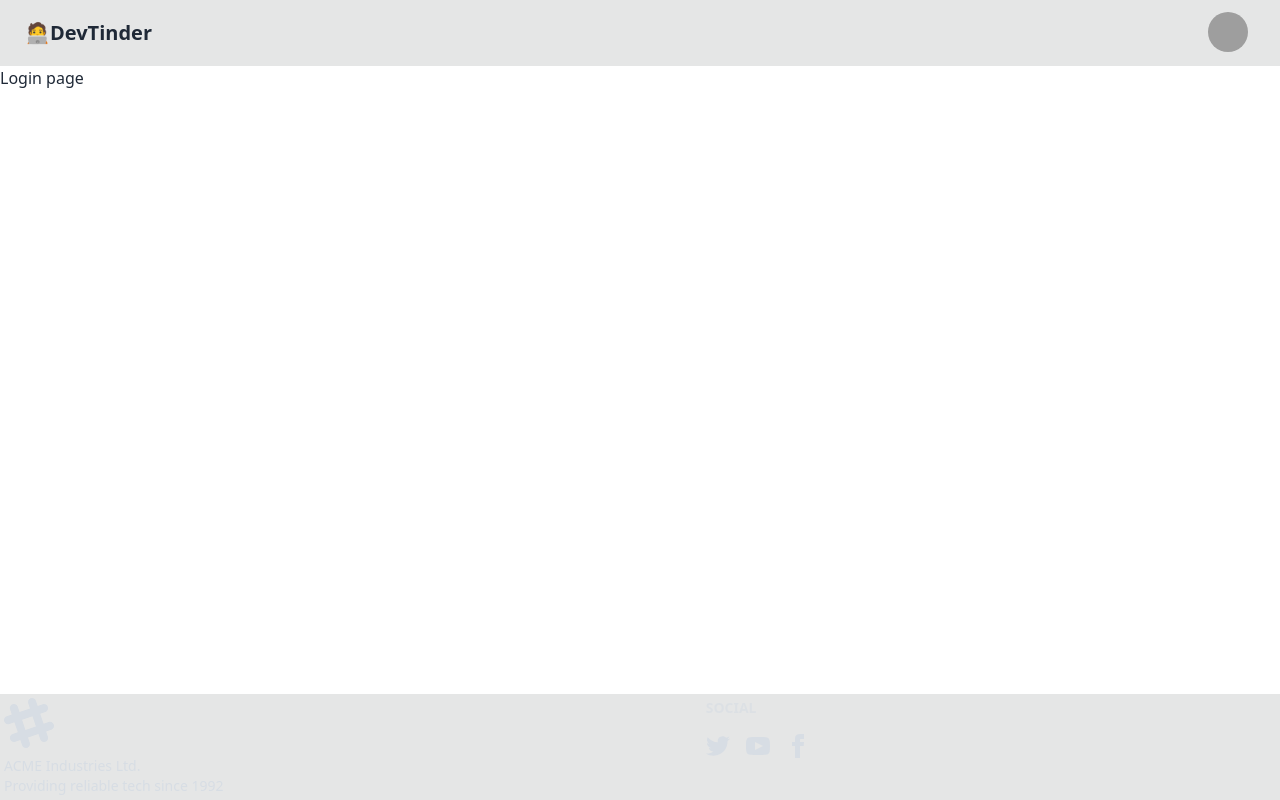
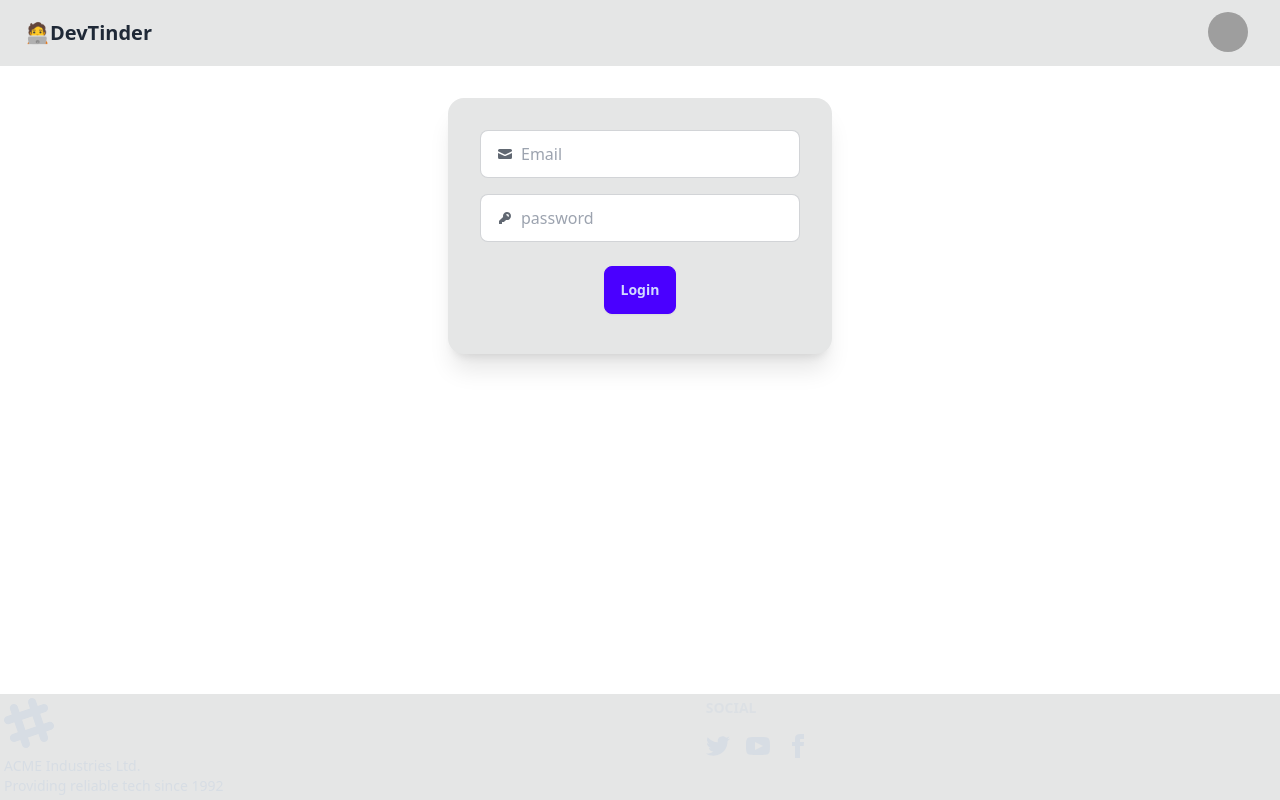
Before and after one commit to mritunjay99/devTinder-web, a React (Vite) app: page /login in a window 1280 px wide. Built offline with nearby package versions, Linux system fonts and the light colour scheme; grey boxes are pictures that could not be loaded.

Commit message:
Added login page and configure user store

```diff
--- a/package.json
+++ b/package.json
@@ -10,8 +10,11 @@
     "preview": "vite preview"
   },
   "dependencies": {
+    "@reduxjs/toolkit": "^2.5.0",
+    "axios": "^1.7.9",
     "react": "^18.3.1",
     "react-dom": "^18.3.1",
+    "react-redux": "^9.2.0",
     "react-router": "^7.1.1"
   },
   "devDependencies": {
--- a/src/App.jsx
+++ b/src/App.jsx
@@ -2,10 +2,13 @@
 import Body from "./Body";
 import Login from "./Login";
 import Profile from "./Profile";
+import { Provider } from "react-redux";
+import appStore from "./utils/appStore";
 
 function App() {
   return (
     <>
+      <Provider store={appStore}>
         <BrowserRouter basename="/">
           <Routes>
             <Route path="/" element={<Body />}>
@@ -14,6 +17,7 @@
             </Route>
           </Routes>
         </BrowserRouter>
+      </Provider>
     </>
   );
 }
--- a/src/Login.jsx
+++ b/src/Login.jsx
@@ -1,5 +1,84 @@
+import axios from "axios";
+import { useState } from "react";
+import { useNavigate } from "react-router";
+import { useDispatch } from "react-redux";
+import { addUser } from "./utils/userSlice";
+
 const Login = () => {
-  return <div>Login page</div>;
+  const [email, setEmail] = useState("");
+  const [password, setPassword] = useState("");
+  const navigate = useNavigate();
+  const dispatch = useDispatch();
+
+  const handleLogin = async () => {
+    try {
+      //if you are calling the login api , and if you are getting auth token from the api as response then you need to set "withCredential" to true and even in backend you need to set "credential" to true
+      const response = await axios.post(
+        "http://localhost:3000/login",
+        {
+          emailId: email,
+          password: password,
+        },
+        { withCredentials: true }
+      );
+      dispatch(addUser(response.data));
+      navigate("/");
+    } catch (err) {
+      console.log(err);
+    }
+  };
+  return (
+    <div className="card bg-base-300 w-96 shadow-xl justify-center my-8 mx-auto">
+      <div className="card-body justify-center">
+        <label className="input input-bordered flex items-center gap-2">
+          <svg
+            xmlns="http://www.w3.org/2000/svg"
+            viewBox="0 0 16 16"
+            fill="currentColor"
+            className="h-4 w-4 opacity-70"
+          >
+            <path d="M2.5 3A1.5 1.5 0 0 0 1 4.5v.793c.026.009.051.02.076.032L7.674 8.51c.206.1.446.1.652 0l6.598-3.185A.755.755 0 0 1 15 5.293V4.5A1.5 1.5 0 0 0 13.5 3h-11Z" />
+            <path d="M15 6.954 8.978 9.86a2.25 2.25 0 0 1-1.956 0L1 6.954V11.5A1.5 1.5 0 0 0 2.5 13h11a1.5 1.5 0 0 0 1.5-1.5V6.954Z" />
+          </svg>
+          <input
+            type="text"
+            className="grow"
+            placeholder="Email"
+            value={email}
+            onChange={(e) => {
+              setEmail(e.target.value);
+            }}
+          />
+        </label>
+        <label className="input input-bordered flex items-center gap-2 my-2">
+          <svg
+            xmlns="http://www.w3.org/2000/svg"
+            viewBox="0 0 16 16"
+            fill="currentColor"
+            className="h-4 w-4 opacity-70"
+          >
+            <path
+              fillRule="evenodd"
+              d="M14 6a4 4 0 0 1-4.899 3.899l-1.955 1.955a.5.5 0 0 1-.353.146H5v1.5a.5.5 0 0 1-.5.5h-2a.5.5 0 0 1-.5-.5v-2.293a.5.5 0 0 1 .146-.353l3.955-3.955A4 4 0 1 1 14 6Zm-4-2a.75.75 0 0 0 0 1.5.5.5 0 0 1 .5.5.75.75 0 0 0 1.5 0 2 2 0 0 0-2-2Z"
+              clipRule="evenodd"
+            />
+          </svg>
+          <input
+            type="password"
+            className="grow"
+            placeholder="password"
+            value={password}
+            onChange={(e) => setPassword(e.target.value)}
+          />
+        </label>
+        <div className="card-actions justify-center my-2">
+          <button className="btn btn-primary" onClick={handleLogin}>
+            Login
+          </button>
+        </div>
+      </div>
+    </div>
+  );
 };
 
 export default Login;
--- a/src/Navbar.jsx
+++ b/src/Navbar.jsx
@@ -1,6 +1,9 @@
 import "react";
+// import { useSelector } from "react-redux";
 
 const Navbar = () => {
+  // const user = useSelector((store) => store.user);
+  // console.log(user);
   return (
     <div className="navbar bg-base-300">
       <div className="flex-1">
--- /dev/null
+++ b/src/utils/appStore.js
@@ -0,0 +1,8 @@
+import { configureStore } from "@reduxjs/toolkit";
+import userReducer from "./userSlice";
+
+const appStore = configureStore({
+  reducer: userReducer,
+});
+
+export default appStore;
--- /dev/null
+++ b/src/utils/userSlice.js
@@ -0,0 +1,19 @@
+import { createSlice } from "@reduxjs/toolkit";
+
+const userSlice = createSlice({
+  name: "user",
+  initialState: null,
+  reducers: {
+    addUser: (state, action) => {
+      return action.payload;
+    },
+    // eslint-disable-next-line no-unused-vars
+    removeUser: (state, action) => {
+      return null;
+    },
+  },
+});
+
+export const { addUser, removeUser } = userSlice.actions;
+
+export default userSlice.reducer;
```
Also changed, not shown: 1 other file (tests, documents, lock files or other folders). Lines whose indentation alone changed are shown as unchanged.
